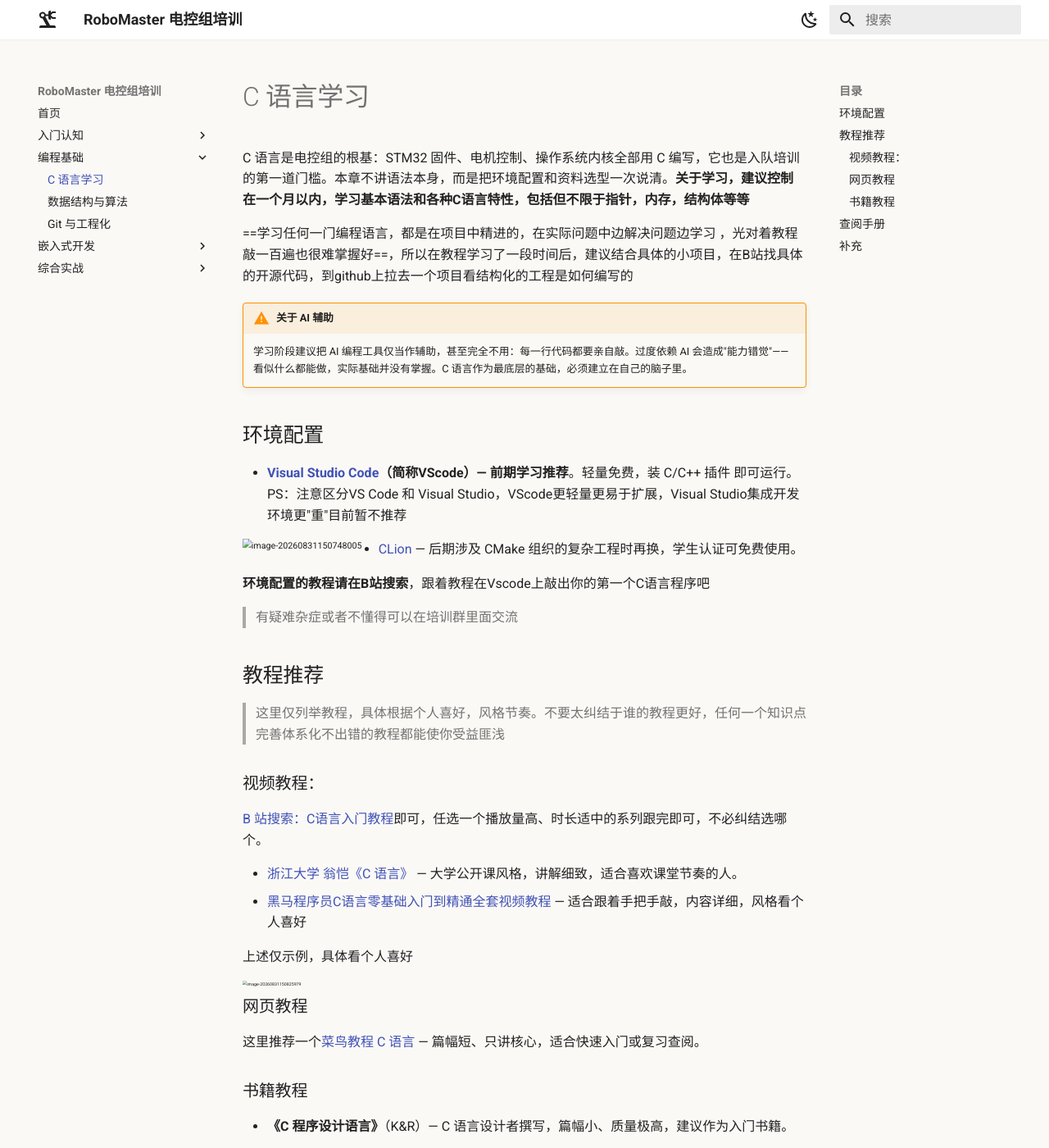
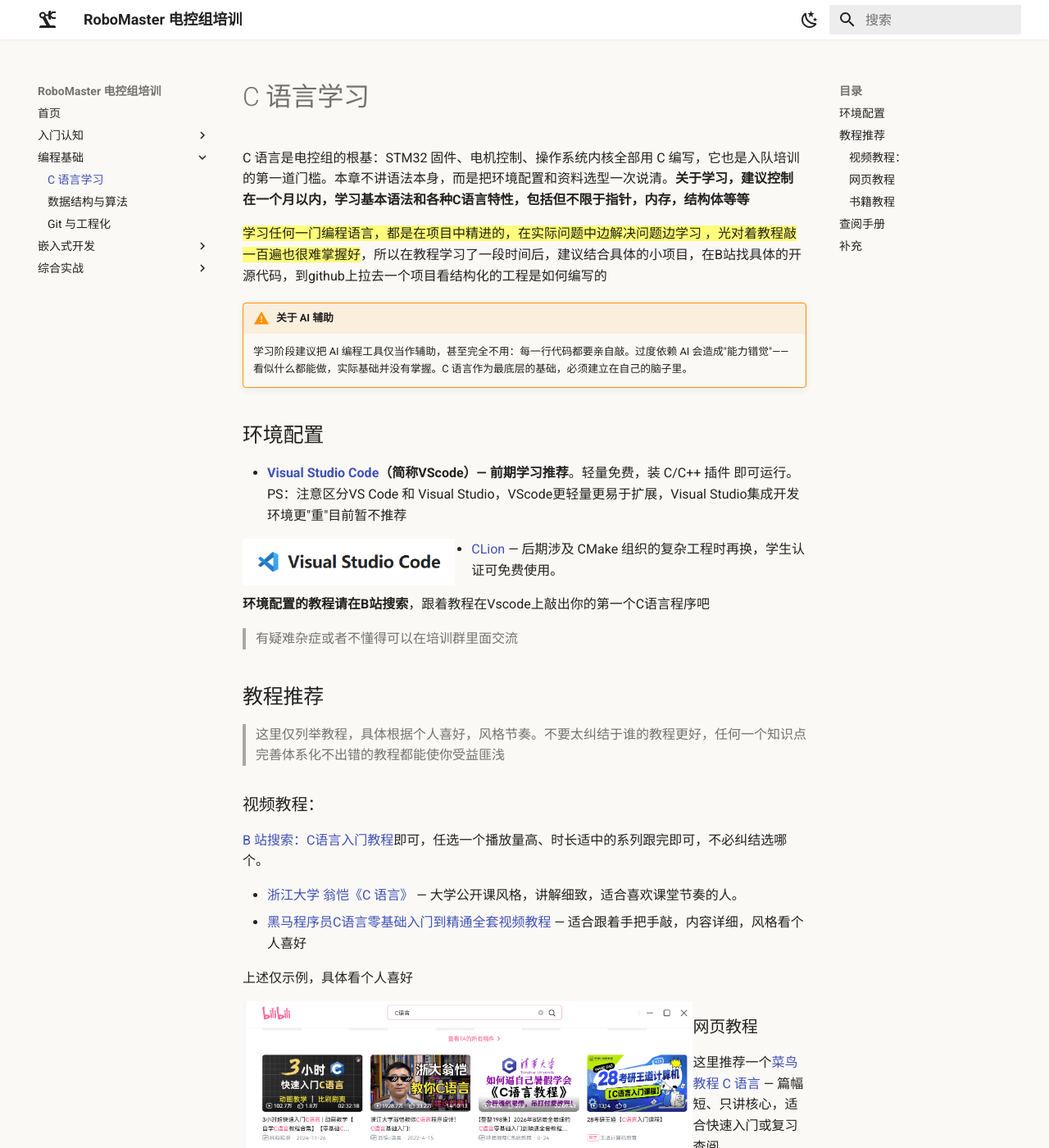
Before and after one commit to Xiaofxx/rm-ec-training, an MkDocs documentation site: the page built from docs/c-lang.md, in a window 1280 px wide and 1400 px high. Shown: the whole window at 82% size. Built offline with MkDocs 1.6.1 and Material for MkDocs 9.7.7, drawn with Linux system fonts in a browser that asks for light colours; some of the changed text lies outside the part shown.

Commit message:
fix: 图片改用 Markdown 语法修正路径解析，启用 ==高亮== (pymdownx.mark)

```diff
--- a/docs/c-lang.md
+++ b/docs/c-lang.md
@@ -11,7 +11,7 @@
 
 - **[Visual Studio Code](https://code.visualstudio.com/)（简称VScode）— 前期学习推荐**。轻量免费，装 C/C++ 插件 即可运行。PS：注意区分VS Code 和 Visual Studio，VScode更轻量更易于扩展，Visual Studio集成开发环境更"重"目前暂不推荐
 
-  <img src="assets/image-20260831150748005.png" alt="image-20260831150748005" style="float:left;zoom:67%;" />
+  ![image-20260831150748005](assets/image-20260831150748005.png){: style="float:left;zoom:67%" }
 
 - [CLion](https://www.jetbrains.com/clion/) — 后期涉及 CMake 组织的复杂工程时再换，学生认证可免费使用。
 
@@ -32,7 +32,7 @@
 
 上述仅示例，具体看个人喜好
 
-<img src="assets/image-20260831150825979.png" alt="image-20260831150825979" style="float:left;zoom: 33%;" />
+![image-20260831150825979](assets/image-20260831150825979.png){: style="float:left;zoom:33%" }
 
 ### 网页教程
 
@@ -42,11 +42,11 @@
 
 - **《C 程序设计语言》**（K&R）— C 语言设计者撰写，篇幅小、质量极高，建议作为入门书籍。
 
-<img src="assets/OIP-C.webp" alt="OIP-C" style="float:left;zoom:33%;" />
+![OIP-C](assets/OIP-C.webp){: style="float:left;zoom:33%" }
 
 - 《C 和指针》— 指针与内存专题的经典黑皮书，把最难啃的部分单独讲透，后期学习推荐目前不必深入。
 
-<img src="assets/image-20260831140656845.png" alt="image-20260831140656845" style="float: left; zoom: 25%;" />
+![image-20260831140656845](assets/image-20260831140656845.png){: style="float:left;zoom:25%" }
 
 * 还有一本C primer plus，不过体量太大不建议拿来学习，可以当成字典查阅深入某一部分知识
 
--- a/mkdocs.yml
+++ b/mkdocs.yml
@@ -40,6 +40,7 @@
       permalink: true
   - pymdownx.highlight
   - pymdownx.inlinehilite
+  - pymdownx.mark
   - pymdownx.superfences
   - pymdownx.tasklist:
       custom_checkbox: true
```
Also changed, not shown: docs/resources.md (+1 -1 lines).
